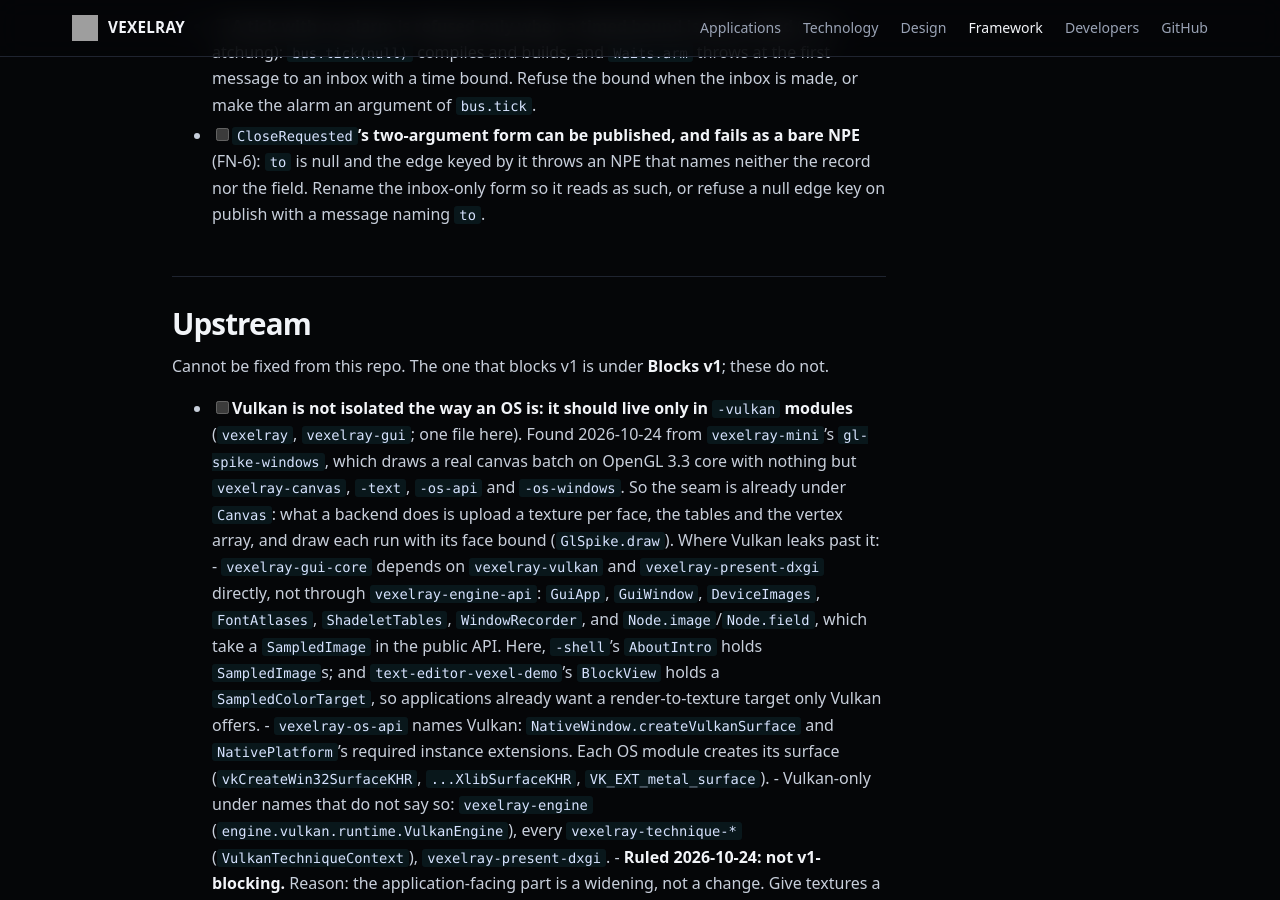
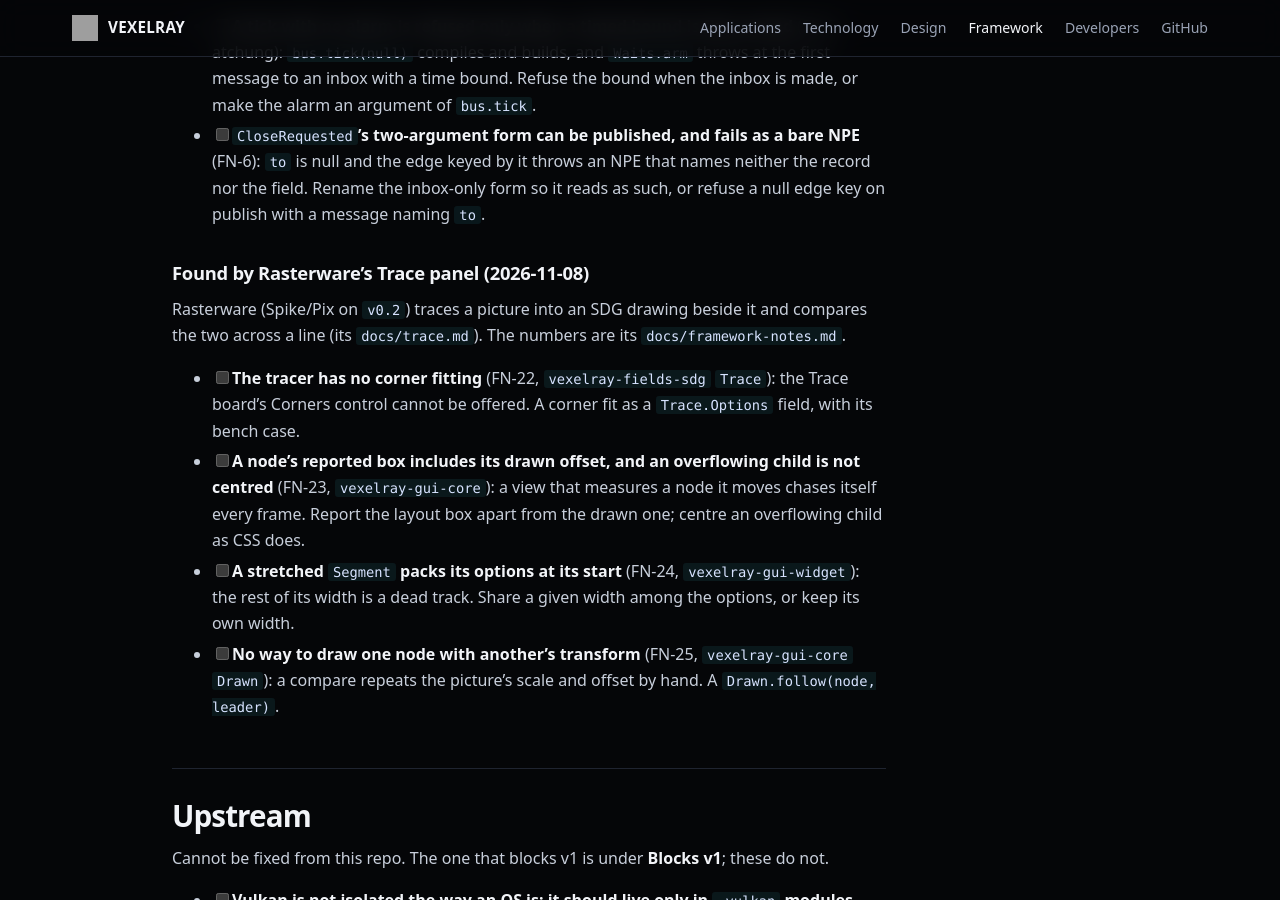
Before and after one commit to sibarum/vexelray-framework, a Jekyll site: the page built from docs/TODO.md, in a window 1280 px wide and 900 px high, scrolled down 40698 px. Built offline with Jekyll 4.4.1, drawn with Linux system fonts in a browser that asks for light colours; our own code applies the rules of GitHub Pages for plain Markdown files.

Commit message:
TODO: what Rasterware's Trace panel found (its FN-22 to FN-25)
Co-Authored-By: Claude Opus 5.5 <noreply@anthropic.com>

```diff
--- a/docs/TODO.md
+++ b/docs/TODO.md
@@ -1419,6 +1419,21 @@ tests broke when it moved onto the current stack; the numbers are its `docs/fram
       the edge keyed by it throws an NPE that names neither the record nor the field. Rename the inbox-only form so
       it reads as such, or refuse a null edge key on publish with a message naming `to`.
 
+### Found by Rasterware's Trace panel (2026-11-08)
+
+Rasterware (Spike/Pix on `v0.2`) traces a picture into an SDG drawing beside it and compares the two across a line
+(its `docs/trace.md`). The numbers are its `docs/framework-notes.md`.
+
+- [ ] **The tracer has no corner fitting** (FN-22, `vexelray-fields-sdg` `Trace`): the Trace board's Corners control
+      cannot be offered. A corner fit as a `Trace.Options` field, with its bench case.
+- [ ] **A node's reported box includes its drawn offset, and an overflowing child is not centred** (FN-23,
+      `vexelray-gui-core`): a view that measures a node it moves chases itself every frame. Report the layout box apart
+      from the drawn one; centre an overflowing child as CSS does.
+- [ ] **A stretched `Segment` packs its options at its start** (FN-24, `vexelray-gui-widget`): the rest of its width is
+      a dead track. Share a given width among the options, or keep its own width.
+- [ ] **No way to draw one node with another's transform** (FN-25, `vexelray-gui-core` `Drawn`): a compare repeats the
+      picture's scale and offset by hand. A `Drawn.follow(node, leader)`.
+
 ## Upstream
 
 Cannot be fixed from this repo. The one that blocks v1 is under **Blocks v1**; these do not.
```
